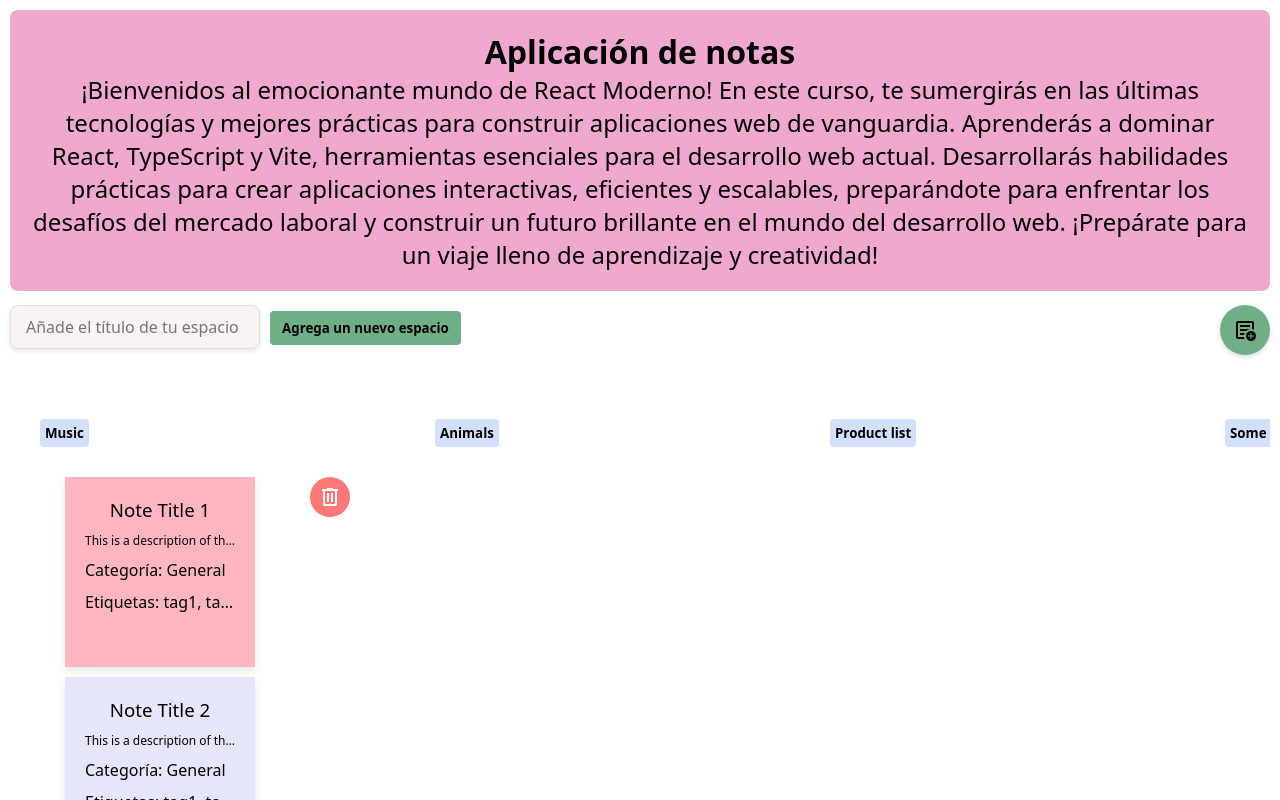
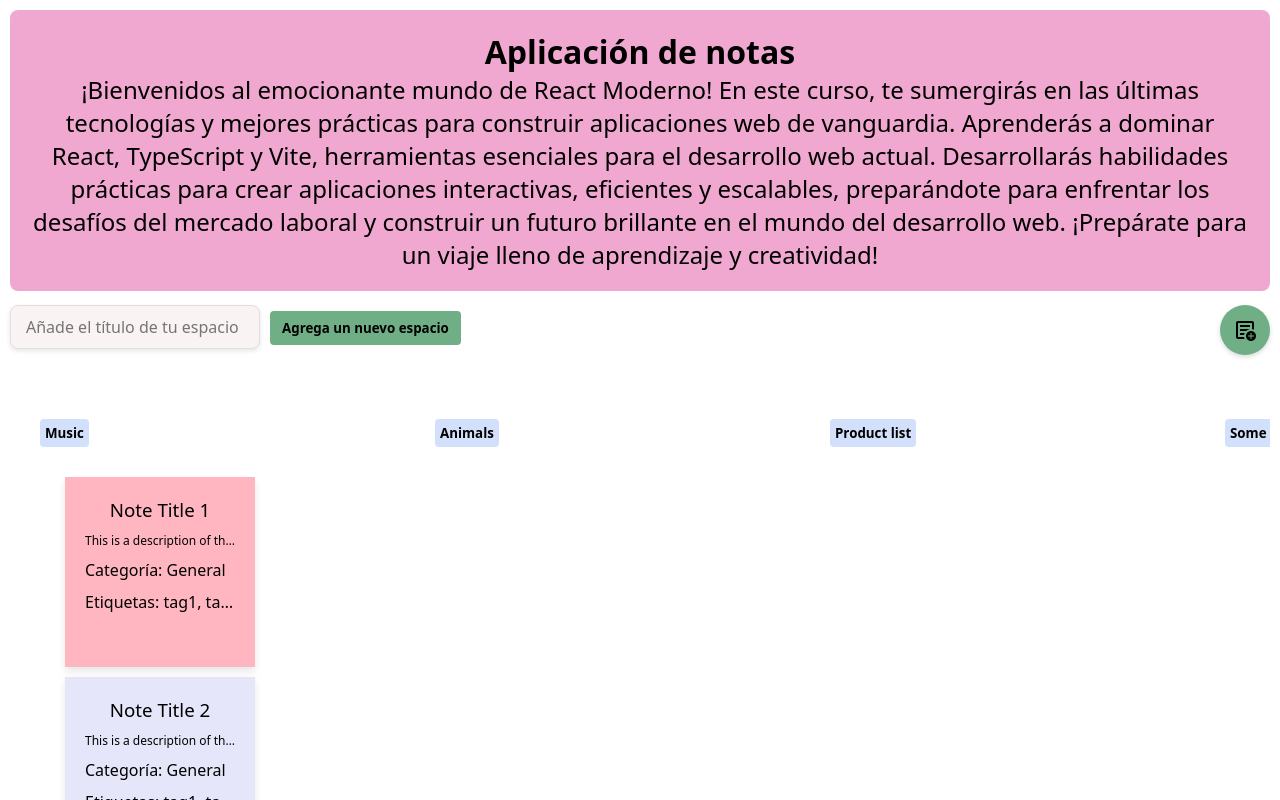
Before and after one commit to CarlosPaz64/Primer-Parcial---Desarrollo-de-Aplicaciones-Web, a React (Vite) app: page / in a window 1280 px wide. Both pictures are taken after a click on the button 207 px from the left and 517 px from the top of the page. Shown: the top 800 px of the page. Built offline with nearby package versions, Linux system fonts and the light colour scheme.

Commit message:
Update Column.tsx

```diff
--- a/src/columns/Column.tsx
+++ b/src/columns/Column.tsx
@@ -58,7 +58,7 @@ const Column: React.FC<ColumnProps> = ({
               <div
                 style={{
                   position: 'absolute',
-                  top: '10px',
+                  top: '-50px',
                   right: '10px',
                   zIndex: 10,
                 }}
```
